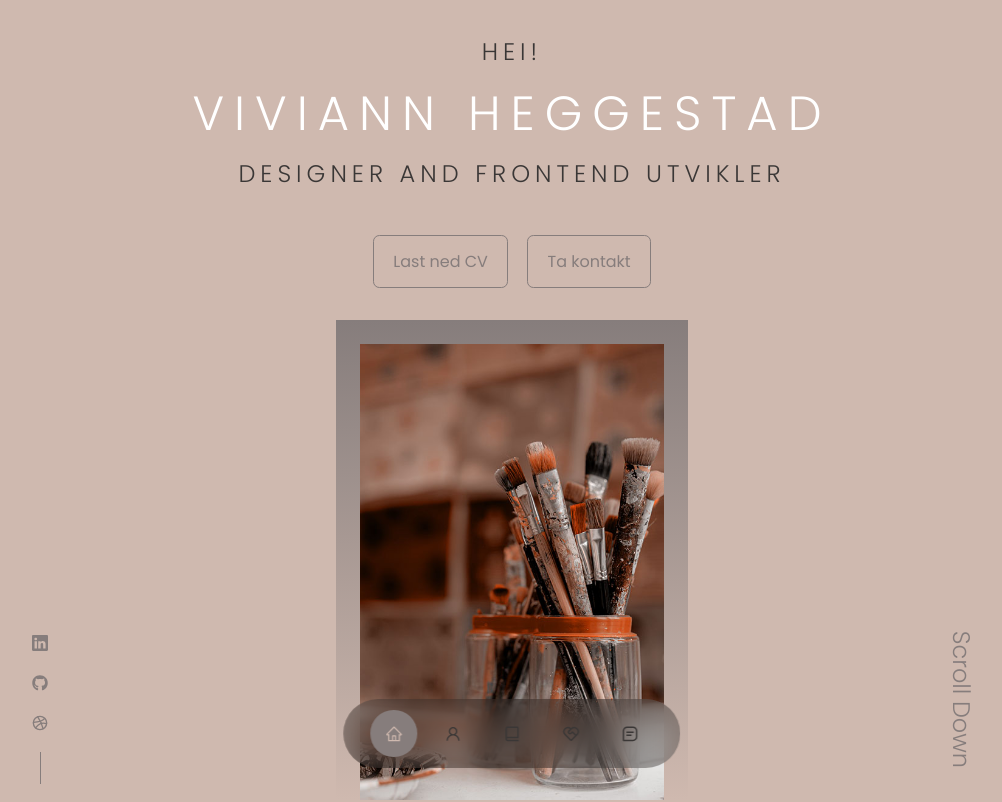
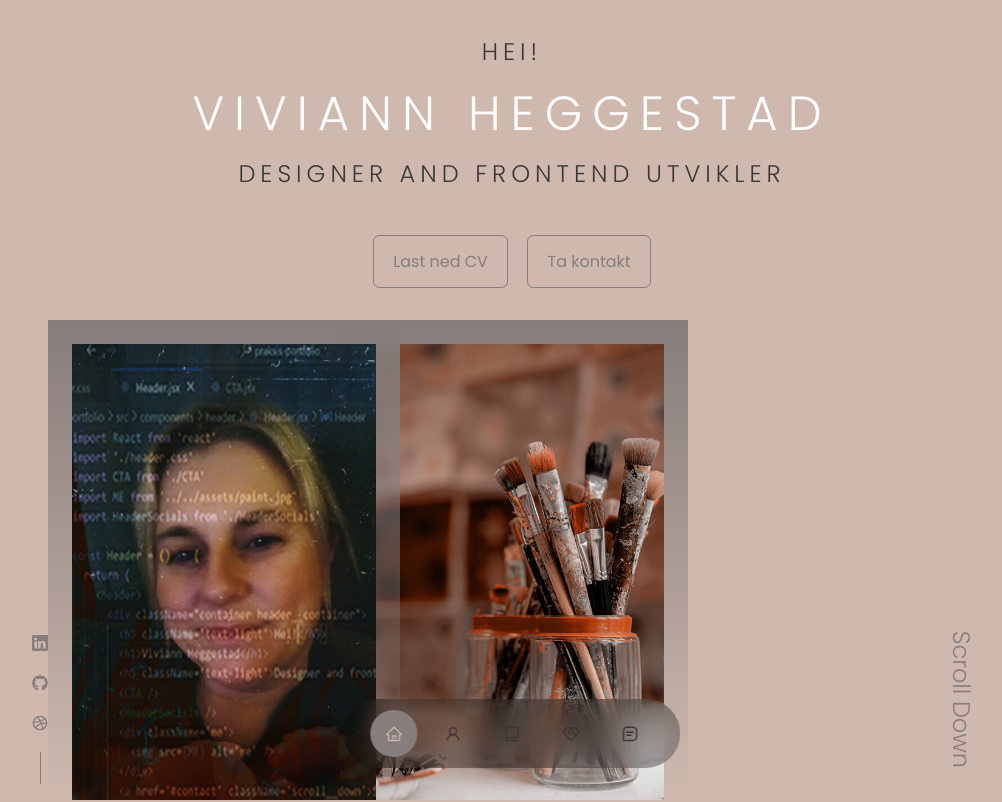
Before and after one commit to Viviann1/praksis-portfolio, a React (Create React App) app: page / in a window 1280 px wide. Shown: the top 802 px of the page, without its empty margins (128-1130 px from the left). Built offline with nearby package versions, Linux system fonts and the light colour scheme.

Commit message:
Added extra picture in header section

```diff
--- a/src/components/header/Header.jsx
+++ b/src/components/header/Header.jsx
@@ -2,6 +2,7 @@ import React from 'react'
 import './header.css'
 import CTA from './CTA'
 import ME from '../../assets/paint.jpg'
+import ME2 from '../../assets/me.jpg'
 import HeaderSocials from './HeaderSocials'
 
 const Header = () => {
@@ -16,6 +17,9 @@ const Header = () => {
         <div className='me'>
           <img src={ME} alt='me' />
         </div>
+        <div className='me2'>
+          <img src={ME2} alt='me2' />
+        </div>
         <a href='#contact' className='scroll__down'>Scroll Down</a>
       </div>
     </header>
--- a/src/components/header/header.css
+++ b/src/components/header/header.css
@@ -66,6 +66,19 @@ h5 {
 
 }
 
+.me2 {
+    background: linear-gradient(var(--color-primary), transparent);
+    width: 22rem;
+    height: 30rem;
+    position: absolute;
+    left: 20%;
+    transform: translateX(-50%);
+    margin-top: 2rem;
+    overflow: hidden;
+    padding: 1.5rem 1.5rem 1.5rem 1.5rem;
+
+}
+
 /* ============== SCROLL DOWN ================ */
 .scroll__down {
     position: absolute;
```
Also changed, not shown: src/assets/me.jpg (added).
